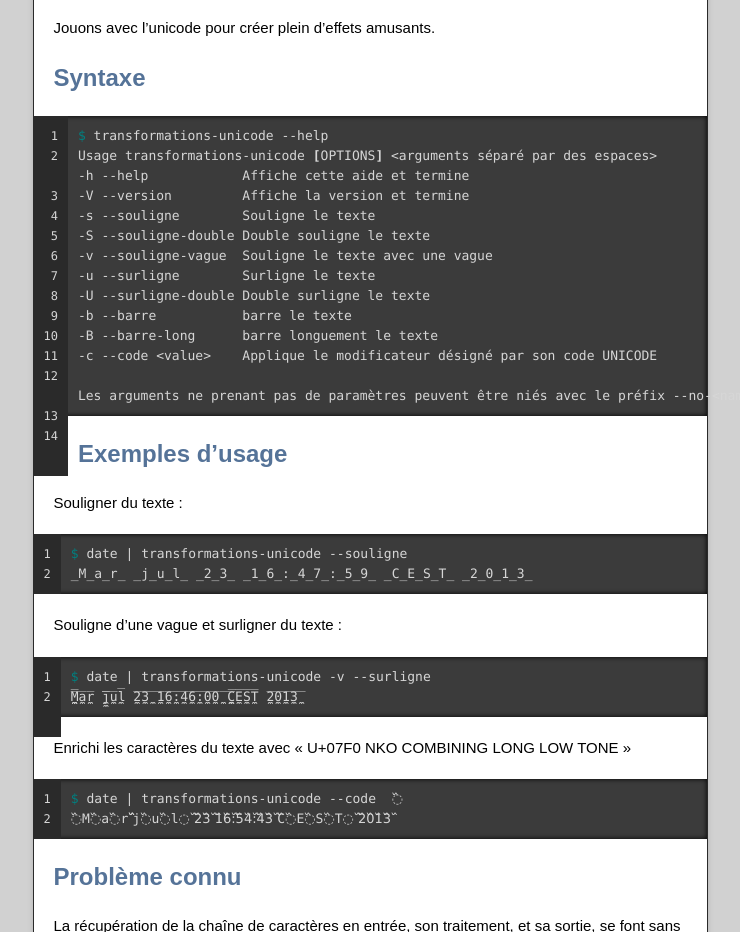
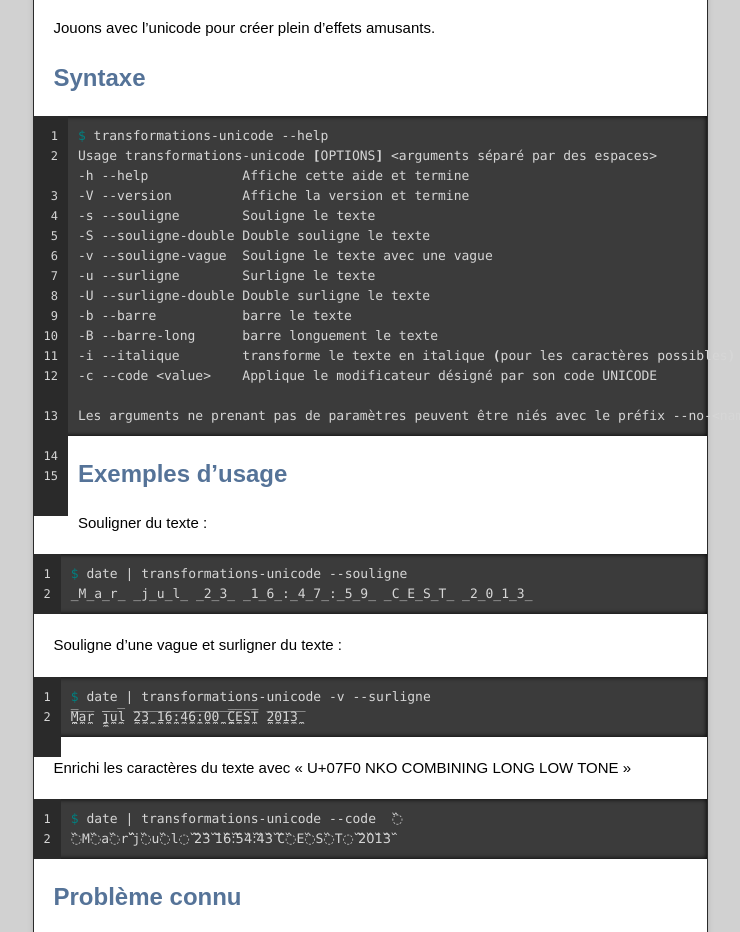
Before and after one commit to dClauzel/Transformations-unicode, a plain HTML site: page index.html in a window 1280 px wide. Shown: the part 416-1348 px from the top of the page, without its empty margins (270-1010 px from the left). Drawn offline with nearby package versions, Linux system fonts and the light colour scheme.

Commit message:
Create gh-pages branch via GitHub

```diff
--- a/index.html
+++ b/index.html
@@ -44,7 +44,7 @@
 <h2>
 <a name="syntaxe" class="anchor" href="#syntaxe"><span class="octicon octicon-link"></span></a>Syntaxe</h2>
 
-<div class="highlight"><pre><span class="nv">$ </span>transformations-unicode --help
+<div class="highlight highlight-bash"><pre><span class="nv">$ </span>transformations-unicode --help
 Usage transformations-unicode <span class="o">[</span>OPTIONS<span class="o">]</span> &lt;arguments séparé par des espaces&gt;
 -h --help            Affiche cette aide et termine
 -V --version         Affiche la version et termine
@@ -55,6 +55,7 @@ Usage transformations-unicode <span class="o">[</span>OPTIONS<span class="o">]</
 -U --surligne-double Double surligne le texte
 -b --barre           barre le texte
 -B --barre-long      barre longuement le texte
+-i --italique        transforme le texte en italique <span class="o">(</span>pour les caractères possibles<span class="o">)</span>
 -c --code &lt;value&gt;    Applique le modificateur désigné par son code UNICODE
 
 Les arguments ne prenant pas de paramètres peuvent être niés avec le préfix --no-&lt;name&gt; ou --&lt;name&gt;<span class="o">=</span>0
@@ -65,19 +66,19 @@ Les arguments ne prenant pas de paramètres peuvent être niés avec le préfix
 
 <p>Souligner du texte :</p>
 
-<div class="highlight"><pre><span class="nv">$ </span>date | transformations-unicode --souligne
+<div class="highlight highlight-bash"><pre><span class="nv">$ </span>date | transformations-unicode --souligne
 ̲M̲a̲r̲ ̲j̲u̲l̲ ̲2̲3̲ ̲1̲6̲:̲4̲7̲:̲5̲9̲ ̲C̲E̲S̲T̲ ̲2̲0̲1̲3̲
 </pre></div>
 
 <p>Souligne d’une vague et surligner du texte :</p>
 
-<div class="highlight"><pre><span class="nv">$ </span>date | transformations-unicode -v --surligne
+<div class="highlight highlight-bash"><pre><span class="nv">$ </span>date | transformations-unicode -v --surligne
 ̼̅M̼̅a̼̅r̼̅ ̼̅j̼̅u̼̅l̼̅ ̼̅2̼̅3̼̅ ̼̅1̼̅6̼̅:̼̅4̼̅6̼̅:̼̅0̼̅0̼̅ ̼̅C̼̅E̼̅S̼̅T̼̅ ̼̅2̼̅0̼̅1̼̅3̼̅
 </pre></div>
 
 <p>Enrichi les caractères du texte avec « U+07F0 NKO COMBINING LONG LOW TONE » </p>
 
-<div class="highlight"><pre><span class="nv">$ </span>date | transformations-unicode --code  ߰
+<div class="highlight highlight-bash"><pre><span class="nv">$ </span>date | transformations-unicode --code  ߰
 ߰M߰a߰r߰ ߰j߰u߰l߰ ߰2߰3߰ ߰1߰6߰:߰5߰4߰:߰4߰3߰ ߰C߰E߰S߰T߰ ߰2߰0߰1߰3߰
 </pre></div>
 
@@ -100,7 +101,7 @@ Les arguments ne prenant pas de paramètres peuvent être niés avec le préfix
 <h3>
 <a name="xcode-ligne-de-commande" class="anchor" href="#xcode-ligne-de-commande"><span class="octicon octicon-link"></span></a>xcode, ligne de commande</h3>
 
-<div class="highlight"><pre><span class="nv">$ </span>xcodebuild clean
+<div class="highlight highlight-bash"><pre><span class="nv">$ </span>xcodebuild clean
 <span class="nv">$ </span>xcodebuild
 </pre></div>
 
@@ -125,7 +126,7 @@ Les arguments ne prenant pas de paramètres peuvent être niés avec le préfix
     </div>
     <footer>
       <div class="owner">
-      <p><a href="https://github.com/dClauzel" class="avatar"><img src="https://secure.gravatar.com/avatar/fd1bef5234fc75931b12a2fd19bbe0dc?s=30&amp;d=https://a248.e.akamai.net/assets.github.com%2Fimages%2Fgravatars%2Fgravatar-user-420.png" width="48" height="48"/></a> <a href="https://github.com/dClauzel">dClauzel</a> maintains <a href="https://github.com/dClauzel/Transformations-unicode">Transformations-unicode</a></p>
+      <p><a href="https://github.com/dClauzel" class="avatar"><img src="https://2.gravatar.com/avatar/fd1bef5234fc75931b12a2fd19bbe0dc?d=https%3A%2F%2Fidenticons.github.com%2F8296d47bd7e38131a750623f344c7796.png&amp;s=30" width="48" height="48"/></a> <a href="https://github.com/dClauzel">dClauzel</a> maintains <a href="https://github.com/dClauzel/Transformations-unicode">Transformations-unicode</a></p>
 
 
       </div>
```
Also changed, not shown: params.json (+1 -1 lines).
